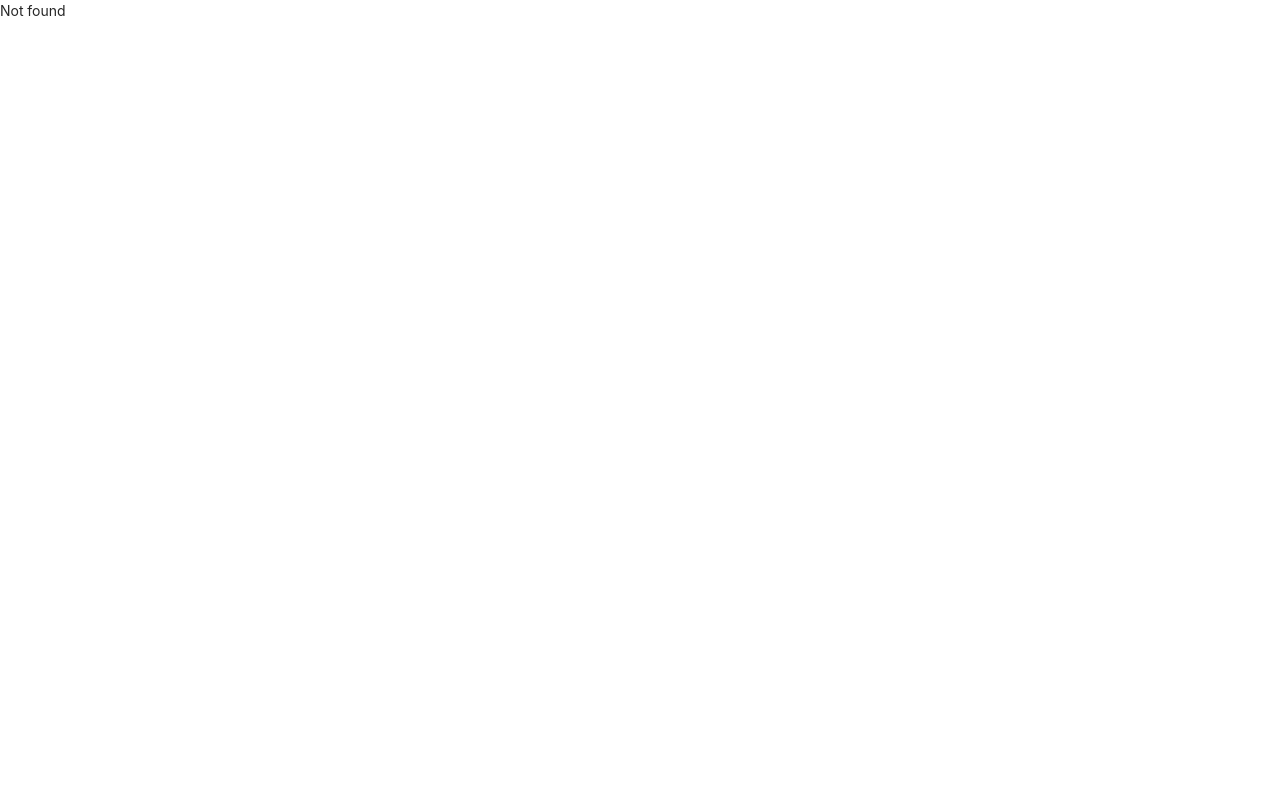
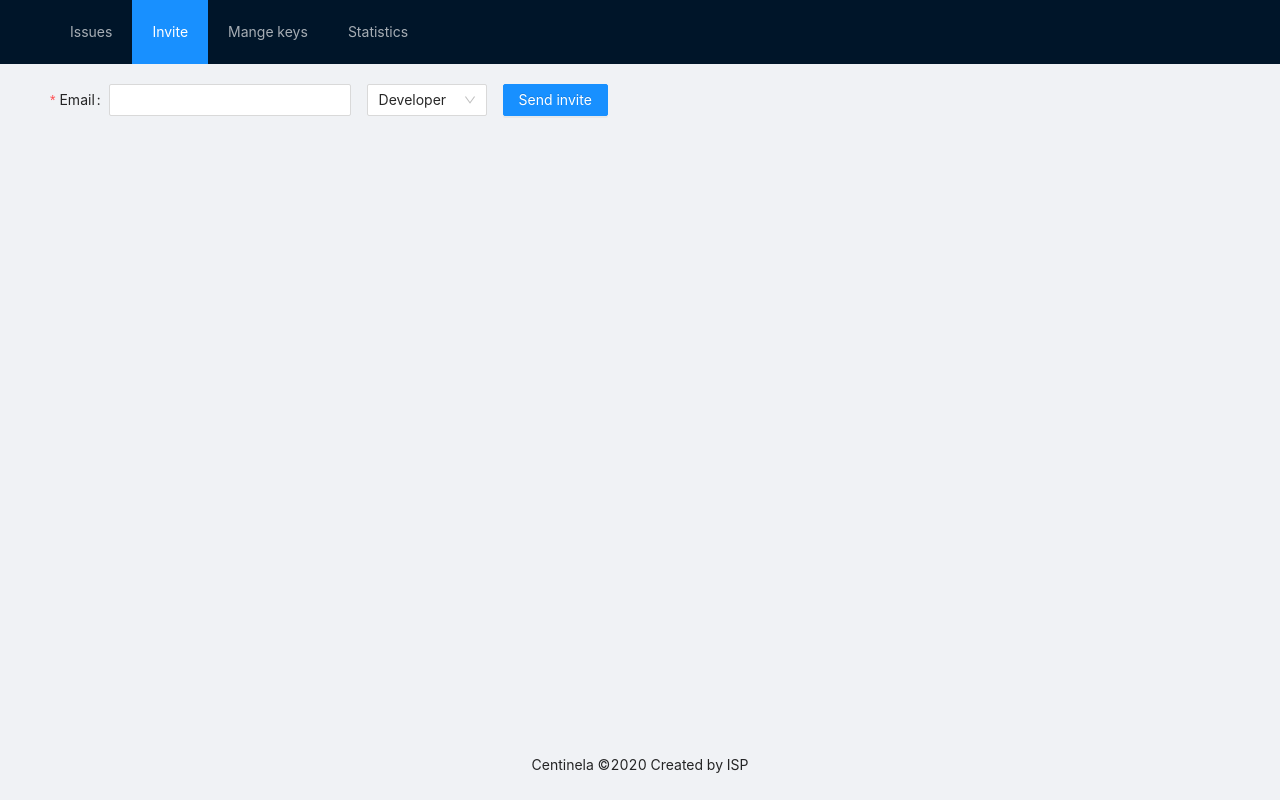
Before and after one commit to ASP-N8A/centinela-asp, a React (Create React App) app in the folder centinela-front/: page /invite in a window 1280 px wide. Built offline with nearby package versions, Linux system fonts and the light colour scheme.

Commit message:
add layout and invite page

```diff
--- a/centinela-front/src/App.js
+++ b/centinela-front/src/App.js
@@ -5,6 +5,7 @@ import { selectAuthenticated } from './Slices/accountSlice';
 import Authentication from './Views/Authentication/Authentication';
 import Issues from './Views/Issues/Issues';
 import IssueDetails from './Views/IssueDetails/IssueDetails';
+import Invite from './Views/Invite/Invite';
 
 function App() {
   const isAuthenticated = useSelector(selectAuthenticated);
@@ -13,6 +14,9 @@ function App() {
     <Switch>
       <Route exact path="/issue/:id">
         <IssueDetails />
+      </Route>
+      <Route exact path="/invite">
+        <Invite />
       </Route>
       <Route exact path="/">
         {isAuthenticated ? <Issues /> : <Authentication />}
--- a/centinela-front/src/Components/SignIn/SignIn.js
+++ b/centinela-front/src/Components/SignIn/SignIn.js
@@ -28,7 +28,7 @@ const SignIn = ({ setForm }) => {
   const onFinish = (values) => {
     // TODO: Sign-in endpoint
     const { password } = values;
-    const user = { role: password === 'admin' ? 'admin' : 'developer'}
+    const user = { role: password === 'admin' ? 'admin' : 'developer' };
     dispatch(login(user));
   };
 
@@ -46,7 +46,7 @@ const SignIn = ({ setForm }) => {
           <Input />
         </Form.Item>
         <Form.Item name="password" label="Password" rules={[{ required: true }]}>
-          <Input type="password" placeholder="Password" />
+          <Input type="password" />
         </Form.Item>
 
         <Form.Item {...tailLayout}>
--- a/centinela-front/src/Components/SignIn/SignIn.styles.js
+++ b/centinela-front/src/Components/SignIn/SignIn.styles.js
@@ -5,5 +5,5 @@ export const Container = styled.div`
   justify-content: center;
   height: 100vh;
   width: 100%;
-  margin-top: 48px;
+  padding-top: 48px;
 `
--- a/centinela-front/src/Components/SingUp/SignUp.styles.js
+++ b/centinela-front/src/Components/SingUp/SignUp.styles.js
@@ -5,7 +5,7 @@ export const Container = styled.div`
   justify-content: center;
   height: 100vh;
   width: 100%;
-  margin-top: 48px;
+  padding-top: 48px;
 `;
 
 export const Link = styled.span`
--- /dev/null
+++ b/centinela-front/src/Layouts/MainLayout.js
@@ -0,0 +1,53 @@
+import React from 'react';
+import { Layout, Menu } from 'antd';
+import { useHistory, useLocation } from 'react-router-dom';
+
+const { Header, Content, Footer } = Layout;
+
+const MainLayout = ({ children }) => {
+  const history = useHistory();
+  const location = useLocation();
+
+  const getSelectedKey = () => {
+    const { pathname } = location;
+    switch (pathname) {
+      case '/':
+        return ['1'];
+      case '/invite':
+        return ['2'];
+      case '/keys':
+        return ['3'];
+      case '/statistics':
+        return ['4'];
+      default:
+        return ['1'];
+    }
+  };
+
+  const renderHeader = () => {
+    return (
+      <Header>
+        <Menu theme="dark" mode="horizontal" defaultSelectedKeys={getSelectedKey()}>
+          <Menu.Item key="1" onClick={() => history.push('/')}>
+            Issues
+          </Menu.Item>
+          <Menu.Item key="2" onClick={() => history.push('/invite')}>
+            Invite
+          </Menu.Item>
+          <Menu.Item key="3">Mange keys</Menu.Item>
+          <Menu.Item key="4">Statistics</Menu.Item>
+        </Menu>
+      </Header>
+    );
+  };
+
+  return (
+    <Layout style={{ height: '100vh' }}>
+      {renderHeader()}
+      <Content style={{ padding: '20px 50px', minHeight: 'auto' }}>{children}</Content>
+      <Footer style={{ textAlign: 'center' }}>Centinela ©2020 Created by ISP</Footer>
+    </Layout>
+  );
+};
+
+export default MainLayout;
--- /dev/null
+++ b/centinela-front/src/Views/Invite/Invite.js
@@ -0,0 +1,67 @@
+import React from 'react';
+import { Form, Input, Button, Select } from 'antd';
+
+import MainLayout from '../../Layouts/MainLayout';
+
+const { Option } = Select;
+
+const validateMessages = {
+  required: '${label} is required!',
+  types: {
+    email: '${label} is not valid!',
+  },
+};
+
+const Invite = () => {
+  const [form] = Form.useForm();
+
+  const onFinish = (values) => {
+    // TODO: Invite endpoint
+    const { email, role } = values;
+    form.resetFields();
+  };
+
+  return (
+    <MainLayout>
+      <Form
+        layout="inline"
+        name="invite"
+        validateMessages={validateMessages}
+        onFinish={onFinish}
+        form={form}
+      >
+        <Form.Item
+          label="Email"
+          name="email"
+          rules={[{ required: true, type: 'email' }]}
+        >
+          <Input />
+        </Form.Item>
+
+        <Form.Item
+          style={{ width: 120 }}
+          name="role"
+
+          initialValue='developer'
+        >
+          <Select defaultValue='developer'>
+            <Option value='admin'>
+              Admin
+            </Option>
+            <Option value='developer'>
+              Developer
+            </Option>
+          </Select>
+        </Form.Item>
+
+        <Form.Item>
+          <Button type="primary" htmlType="submit">
+            Send invite
+          </Button>
+        </Form.Item>
+      </Form>
+    </MainLayout>
+  );
+};
+
+export default Invite;
--- a/centinela-front/src/Views/IssueDetails/IssueDetails.js
+++ b/centinela-front/src/Views/IssueDetails/IssueDetails.js
@@ -10,6 +10,7 @@ import {
 } from './IssueDetails.styles';
 import { CheckCircleOutlined, SyncOutlined } from '@ant-design/icons';
 import { theme } from '../../theme';
+import MainLayout from '../../Layouts/MainLayout';
 
 const { Text, Link } = Typography;
 
@@ -87,6 +88,7 @@ const IssueDetails = () => {
   }
 
   return (
+    <MainLayout>
       <Container>
         <HeaderContainer>
           <IssueTitle level={4}>{title}</IssueTitle>
@@ -128,6 +130,7 @@ const IssueDetails = () => {
           />
         )}
       </Container>
+    </MainLayout>
   );
 };
 
--- a/centinela-front/src/Views/Issues/Issues.js
+++ b/centinela-front/src/Views/Issues/Issues.js
@@ -6,6 +6,7 @@ import { useHistory } from 'react-router-dom';
 import { Link } from '../../Components/SingUp/SignUp.styles';
 import { selectUser } from '../../Slices/accountSlice';
 import EdditIssue from '../../Components/EditIssue/EdditIssue';
+import MainLayout from '../../Layouts/MainLayout';
 
 const initialData = [
   {
@@ -178,7 +179,7 @@ const Issues = () => {
   };
 
   return (
-    <>
+    <MainLayout>
       <Table
         columns={columns}
         dataSource={data}
@@ -195,7 +196,7 @@ const Issues = () => {
       >
         <EdditIssue form={form} />
       </Modal>
-    </>
+    </MainLayout>
   );
 };
 
--- a/centinela-front/src/index.css
+++ b/centinela-front/src/index.css
@@ -1,3 +1,7 @@
+html {
+  background: #f0f2f5;
+}
+
 body {
   margin: 0;
   font-family: -apple-system, BlinkMacSystemFont, 'Segoe UI', 'Roboto', 'Oxygen',
```
Lines whose indentation alone changed are shown as unchanged.
